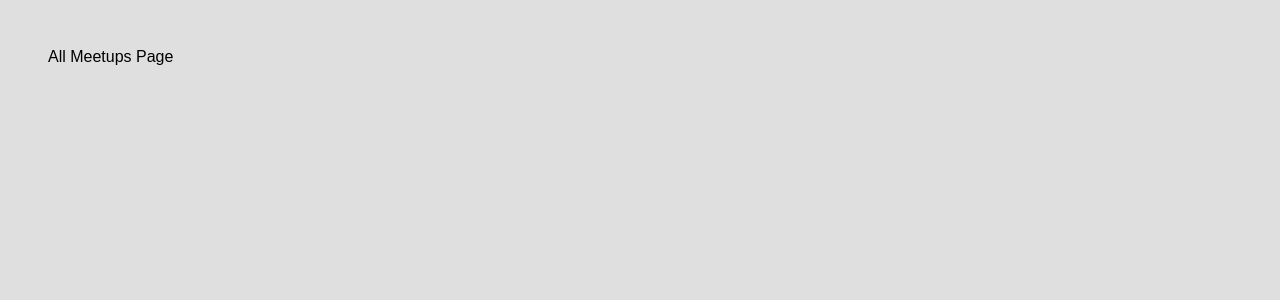
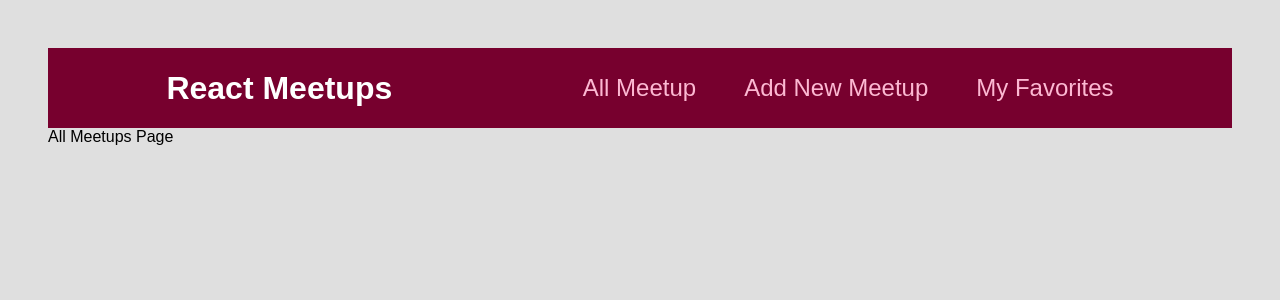
Before and after one commit to AnoyRC/react-course, a React (Create React App) app: page / in a window 1280 px wide. Shown: the top 300 px of the page. Built offline with nearby package versions, Linux system fonts and the light colour scheme.

Commit message:
Nav Menu

```diff
--- a/src/App.js
+++ b/src/App.js
@@ -2,6 +2,7 @@
 
 //import Todo from "./components/Todo";
 import { Route, Routes } from "react-router-dom";
+import MainNavigation from "./components/layout/MainNavigation";
 import AllMeetups from "./pages/AllMeetups";
 import Favorites from "./pages/Favorites";
 import NewMeetups from "./pages/NewMeetups";
@@ -9,6 +10,7 @@
 function App() {
   return (
   <div>
+    <MainNavigation />
     <Routes>
     <Route path="/" element={<AllMeetups/>}/>
     <Route path="/new-meetups" element={<NewMeetups/>}/>
--- /dev/null
+++ b/src/components/layout/MainNavigation.js
@@ -0,0 +1,26 @@
+import { Link } from 'react-router-dom';
+
+import classes from './MainNavigation.module.css';
+
+function MainNavigation(){
+   return(
+       <header className={classes.header}>
+           <div className={classes.logo}>React Meetups</div>
+           <nav>
+               <ul>
+                   <li>
+                       <Link to='/'>All Meetup</Link>
+                   </li>
+                   <li>
+                       <Link to='/new-meetup'>Add New Meetup</Link>
+                   </li>
+                   <li>
+                       <Link to='/favorites'>My Favorites</Link>
+                   </li>
+               </ul>
+           </nav>
+       </header>
+   );
+}
+
+export default MainNavigation;
--- /dev/null
+++ b/src/components/layout/MainNavigation.module.css
@@ -0,0 +1,47 @@
+.header {
+    width: 100%;
+    height: 5rem;
+    display: flex;
+    align-items: center;
+    justify-content: space-between;
+    background-color: #77002e;
+    padding: 0 10%;
+  }
+
+  .logo {
+    font-size: 2rem;
+    color: white;
+    font-weight: bold;
+  }
+
+  .header ul {
+    list-style: none;
+    margin: 0;
+    padding: 0;
+    display: flex;
+    align-items: baseline;
+  }
+
+  .header li {
+    margin-left: 3rem;
+  }
+
+  .header a {
+    text-decoration: none;
+    font-size: 1.5rem;
+    color: #fcb8d2;
+  }
+
+  .header a:hover,
+  .header a:active,
+  .header a.active {
+    color: white;
+  }
+
+  .badge {
+    background-color: #cc2062;
+    color: white;
+    border-radius: 12px;
+    padding: 0 1rem;
+    margin-left: 0.5rem;
+  }
```
